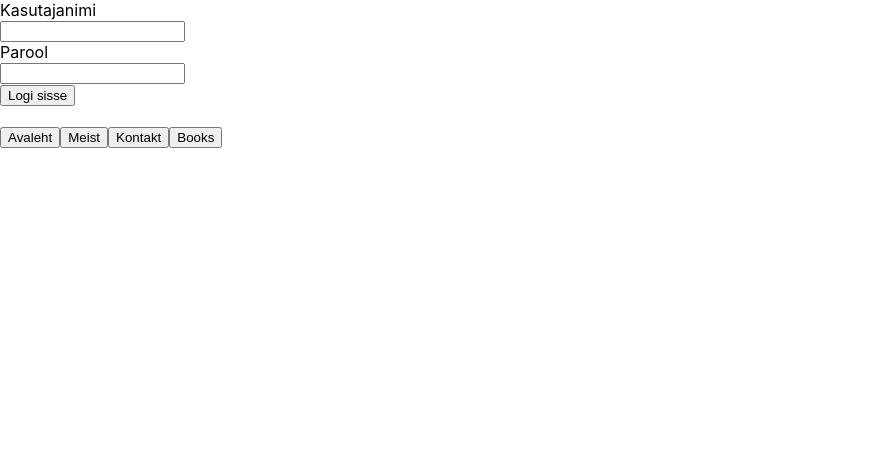
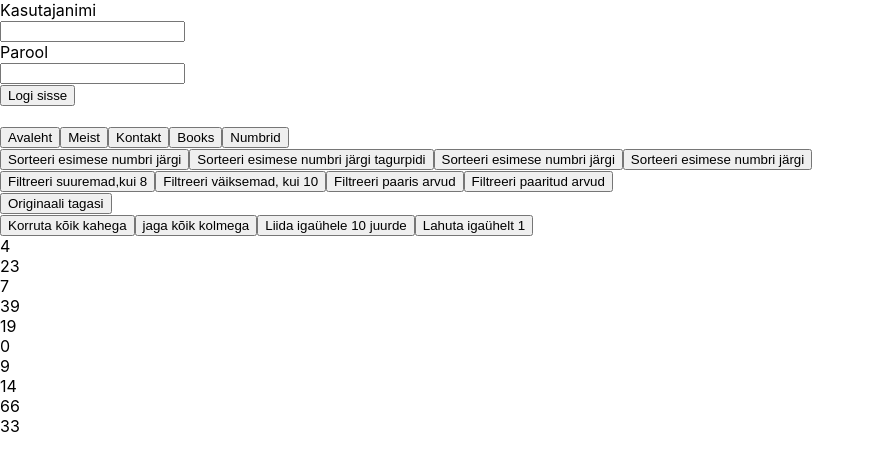
Before and after one commit to Kopponees/React-02-2023, a React (Create React App) app in the folder kodutoo1/: page /numbrid in a window 1280 px wide. Shown: the top 470 px of the page, without its empty margins (0-875 px from the left). Built offline with nearby package versions, Linux system fonts and the light colour scheme.

Commit message:
Numbers array, sort, filtr ,asenda

```diff
--- a/kodutoo1/src/App.js
+++ b/kodutoo1/src/App.js
@@ -6,6 +6,7 @@ import Kontakt from './pages/Kontakt';
 import Seaded from './pages/Seaded';
 import {useRef, useState} from 'react';
 import Books from './pages/Books';
+import Numbrid from './pages/Numbrid';
 
 function App() {
 const[sisseLogitud, muudaSisseLogitud] = useState("ei");
@@ -55,12 +56,17 @@ const logiValja =() =>{
   <Link to="books">
     <button>Books</button>
   </Link>
+  <Link to="numbrid">
+    <button>Numbrid</button>
+  </Link>
+
 <Routes>
   <Route path="/" exact element={ <Avaleht />} />
   <Route path="meist" exact element={<Meist />} />
   <Route path="kontakt" exact element={<Kontakt />} />
   <Route path="seaded" exact element={<Seaded />} />
   <Route path="books" exact element={<Books />} />
+  <Route path="numbrid" exact element={<Numbrid />} />
 
 </Routes>
  </div>
--- /dev/null
+++ b/kodutoo1/src/numbrid.json
@@ -0,0 +1 @@
+[ 4, 23, 7, 39, 19, 0, 9, 14, 66, 33 ]
--- a/kodutoo1/src/pages/Books.js
+++ b/kodutoo1/src/pages/Books.js
@@ -16,6 +16,10 @@ function Books() {
 
     const sorteeriPikemadEtte = () => {
         books.sort((a, b) => b.length - a.length);
+        uuendaBooks(books.slice());
+    }
+    const sorteeriSonadeArvuJargi = () => {
+        books.sort((a, b) => a.split(' ').length - b.split(' ').length);
         uuendaBooks(books.slice());
     }
 
@@ -39,6 +43,23 @@ uuendaBooks(tulem);
     const originaaliTagasi = () => {
         uuendaBooks(booksFailist);
     }
+    const asendaTahedVaikesteks = () => {
+        const tulem = books.map(element => element.toLowerCase());
+        uuendaBooks(tulem);
+    }
+    const asendaTahedSuurteks = () => {
+        const tulem = books.map(element => element.toUpperCase());
+        uuendaBooks(tulem);
+    }
+    const asendaPaneLõppuPunkt = () => {
+        const tulem= books.map(element => element + ".");
+            uuendaBooks(tulem);}
+
+    const asendaPaneLõppuHüüumärk = () => {
+        const tulem= books.map(element => element + "!");
+        uuendaBooks(tulem);
+    }
+
 
     return (
     <div>
@@ -46,11 +67,20 @@ uuendaBooks(tulem);
          <button onClick={sorteeriEsimeneTahtAZ}>Sorteeri esimese tähe järgi</button>
          <button onClick={sorteeriZA}>Sorteeri Z-A</button>
          <button onClick={sorteeriPikemadEtte}>Sorteeri pikemad sõnad ette</button>
+         <button onClick={sorteeriSonadeArvuJargi}>Sorteeri sõnade arvu järgi</button>
          <br />
          <button onClick={filtreeriThegaAlgavad}>Jäta alles "The" ga algavad</button>
          <button onClick={filtreeriKeskelAnd}>Jäta alles "and" ga elemendid</button>
          <button onClick={filtreeri10TahemargigaSonad}>Jäta alles üle 10 tähelised</button>
          <button onClick={filtreeriAlla7Tahemargiga}>Jäta alles alla 7 tähelised</button>
+         <br />
+
+         <br />
+        <button onClick= {asendaTahedVaikesteks}>Tähed väikesteks</button>
+        <button onClick= {asendaTahedSuurteks}>Tähed suurteks</button>
+        <button onClick= {asendaPaneLõppuPunkt}>Lõppu punkt</button>
+        <button onClick= {asendaPaneLõppuHüüumärk}>Lõppu hüüumärk</button>
+        <br />
          <button onClick ={originaaliTagasi}>Originaali tagasi</button>
          {books.map(element => <div>{element}</div> )}
 
--- /dev/null
+++ b/kodutoo1/src/pages/Numbrid.js
@@ -0,0 +1,86 @@
+import React, {useState} from 'react';
+import numbridFailist from '../numbrid.json';
+
+function Numbrid() {
+
+    const [numbrid, uuendaNumbrid] = useState(numbridFailist);
+
+    const originaaliTagasi = () => {
+        uuendaNumbrid(numbridFailist);
+    }
+
+    const sorteeriEsimeseJargi = () => {
+        numbrid.sort((a, b) => a.toString().charAt(0).localeCompare(b.toString().charAt(0)));
+        uuendaNumbrid(numbrid.slice());
+    }
+    const sorteeriEsimeseJargiTagurpidi = () => {
+        numbrid.sort((a, b) => b.toString().charAt(0).localeCompare(a.toString().charAt(0)));
+        uuendaNumbrid(numbrid.slice());
+    }
+    const sorteeriSuurusejargiKasvavalt = () => {
+        numbrid.sort((a, b) => a-b);
+        uuendaNumbrid(numbrid.slice());
+    }
+    const sorteeriSuurusejargiKahanevalt = () => {
+        numbrid.sort((a, b) => b-a);
+        uuendaNumbrid(numbrid.slice());
+    }
+    const filtreeriSuuremadKui8 = () => {
+        const tulem = numbrid.filter(element => element > 8 );
+         uuendaNumbrid(tulem);
+    }
+    const filtreeriVaiksemadKui10 = () => {
+        const tulem= numbrid.filter(element => element < 10 );
+         uuendaNumbrid(tulem);
+    }
+    const filtreeriPaarisArvud = () => {
+        const tulem = numbrid.filter(element => element % 2 === 0);
+         uuendaNumbrid(tulem);
+    }
+    const filtreeriPaaritudArvud = () => {
+        const tulem = numbrid.filter(element => element % 2 !== 0);
+         uuendaNumbrid(tulem);
+    }
+     const asendaKorrutaKoikKahega = () => {
+        const tulem = numbrid.map(x => x * 2);
+        uuendaNumbrid(tulem);
+     }
+     const asendaJagaKoikKolmega = () => {
+        const tulem = numbrid.map(x => x / 3);
+        uuendaNumbrid(tulem);
+     }
+     const asendaLiida10 = () => {
+        const tulem = numbrid.map(x => x + 10);
+        uuendaNumbrid(tulem);
+     }
+     const asendaLahuta1 = () => {
+        const tulem = numbrid.map(x => x - 1);
+        uuendaNumbrid(tulem);
+     }
+
+
+
+  return (
+    <div>
+        <button onClick={sorteeriEsimeseJargi}>Sorteeri esimese numbri järgi</button>
+        <button onClick={sorteeriEsimeseJargiTagurpidi}>Sorteeri esimese numbri järgi tagurpidi</button>
+        <button onClick={sorteeriSuurusejargiKasvavalt}>Sorteeri esimese numbri järgi</button>
+        <button onClick={sorteeriSuurusejargiKahanevalt}>Sorteeri esimese numbri järgi</button>
+        <br />
+        <button onClick={filtreeriSuuremadKui8}>Filtreeri suuremad,kui 8</button>
+        <button onClick={filtreeriVaiksemadKui10}>Filtreeri väiksemad, kui 10</button>
+        <button onClick={filtreeriPaarisArvud}>Filtreeri paaris arvud</button>
+        <button onClick={filtreeriPaaritudArvud}>Filtreeri paaritud arvud</button>
+        <br />
+        <button onClick ={originaaliTagasi}>Originaali tagasi</button>
+        <br />
+        <button onClick = {asendaKorrutaKoikKahega}>Korruta kõik kahega</button>
+        <button onClick = {asendaJagaKoikKolmega}>jaga kõik kolmega</button>
+        <button onClick = {asendaLiida10}>Liida igaühele 10 juurde</button>
+        <button onClick = {asendaLahuta1}>Lahuta igaühelt 1</button>
+        {numbrid.map(element => <div>{element}</div> )}
+    </div>
+  )
+}
+
+export default Numbrid
```
